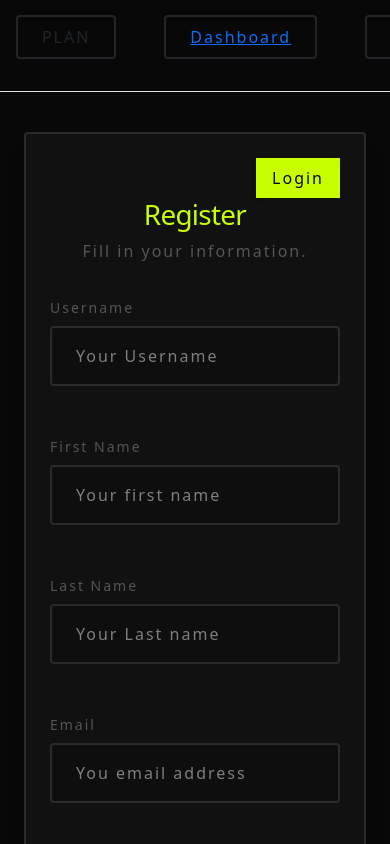
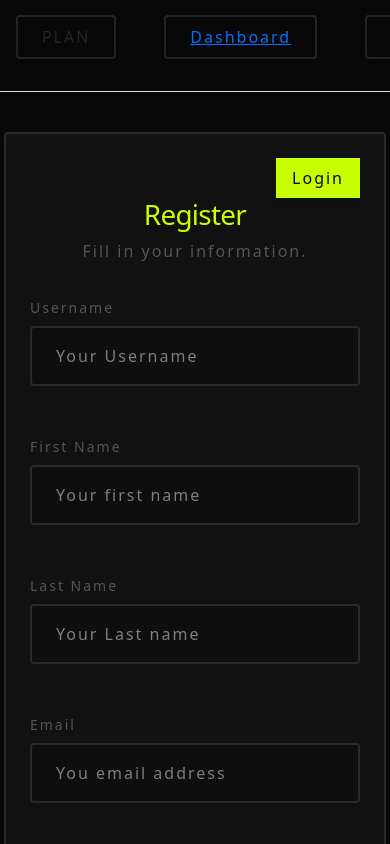
Before and after one commit to Sosenaa/pocketPT, a React (Vite) app: page / in a window 390 px wide. Shown: the top 844 px of the page. Built offline with nearby package versions, Linux system fonts and the light colour scheme; no server answers.

Commit message:
Adjusted login & register for smaller devices

```diff
--- a/src/components/Login.tsx
+++ b/src/components/Login.tsx
@@ -37,7 +37,7 @@ const Login = () => {
   };
 
   return (
-    <div className="min-h-screen px-4 py-10 bg-[#080808]">
+    <div className="min-h-screen px-1 sm:px-4 py-10 bg-[#080808]">
       <div className="mx-auto max-w-4xl">
         <div className="rounded-sm border-2 border-[#2a2a2e] bg-[#111] p-4 shadow-xl md:p-8">
           <div className="flex w-full justify-content-end">
--- a/src/components/Register.tsx
+++ b/src/components/Register.tsx
@@ -50,7 +50,7 @@ const Register = () => {
   };
 
   return (
-    <div className="min-h-screen px-4 py-10 bg-[#080808]">
+    <div className="min-h-screen px-1 sm:px-4 py-10 bg-[#080808]">
       <div className="mx-auto max-w-4xl">
         <div className="rounded-sm border-2 border-[#2a2a2e] bg-[#111] p-4 shadow-xl md:p-8">
           <div className="flex w-full justify-content-end">
```
Also changed, not shown: 1 other file (tests, documents, lock files or other folders).
